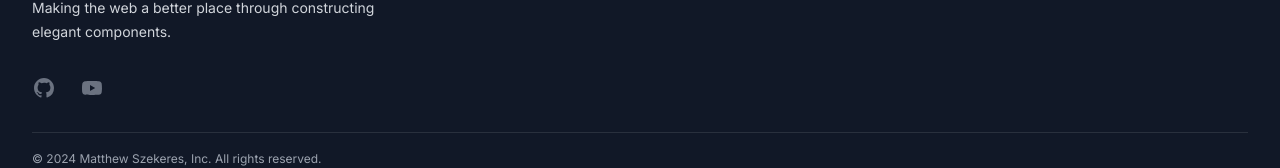
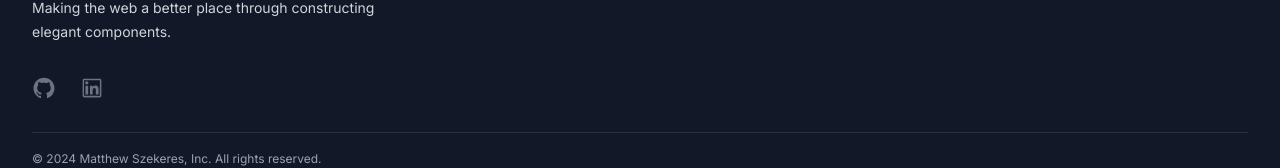
Before and after one commit to Remics89/Personal_Site, a Next.js app: page / in a window 1280 px wide. Shown: the part 2300-2468 px from the top of the page. Built offline with nearby package versions, Linux system fonts and the light colour scheme.

Commit message:
new svgs

```diff
--- a/src/app/components/footer.js
+++ b/src/app/components/footer.js
@@ -7,25 +7,23 @@ const navigation = {
       name: "GitHub",
       href: "https://github.com/Remics89",
       icon: (props) => (
-        <svg fill="currentColor" viewBox="0 0 24 24" {...props}>
-          <path
-            fillRule="evenodd"
-            d="M12 2C6.477 2 2 6.484 2 12.017c0 4.425 2.865 8.18 6.839 9.504.5.092.682-.217.682-.483 0-.237-.008-.868-.013-1.703-2.782.605-3.369-1.343-3.369-1.343-.454-1.158-1.11-1.466-1.11-1.466-.908-.62.069-.608.069-.608 1.003.07 1.531 1.032 1.531 1.032.892 1.53 2.341 1.088 2.91.832.092-.647.35-1.088.636-1.338-2.22-.253-4.555-1.113-4.555-4.951 0-1.093.39-1.988 1.029-2.688-.103-.253-.446-1.272.098-2.65 0 0 .84-.27 2.75 1.026A9.564 9.564 0 0112 6.844c.85.004 1.705.115 2.504.337 1.909-1.296 2.747-1.027 2.747-1.027.546 1.379.202 2.398.1 2.651.64.7 1.028 1.595 1.028 2.688 0 3.848-2.339 4.695-4.566 4.943.359.309.678.92.678 1.855 0 1.338-.012 2.419-.012 2.747 0 .268.18.58.688.482A10.019 10.019 0 0022 12.017C22 6.484 17.522 2 12 2z"
-            clipRule="evenodd"
-          />
+        <svg
+          viewBox="0 0 1024 1024"
+          fill="currentColor"
+          height="1em"
+          width="1em"
+          {...props}
+        >
+          <path d="M511.6 76.3C264.3 76.2 64 276.4 64 523.5 64 718.9 189.3 885 363.8 946c23.5 5.9 19.9-10.8 19.9-22.2v-77.5c-135.7 15.9-141.2-73.9-150.3-88.9C215 726 171.5 718 184.5 703c30.9-15.9 62.4 4 98.9 57.9 26.4 39.1 77.9 32.5 104 26 5.7-23.5 17.9-44.5 34.7-60.8-140.6-25.2-199.2-111-199.2-213 0-49.5 16.3-95 48.3-131.7-20.4-60.5 1.9-112.3 4.9-120 58.1-5.2 118.5 41.6 123.2 45.3 33-8.9 70.7-13.6 112.9-13.6 42.4 0 80.2 4.9 113.5 13.9 11.3-8.6 67.3-48.8 121.3-43.9 2.9 7.7 24.7 58.3 5.5 118 32.4 36.8 48.9 82.7 48.9 132.3 0 102.2-59 188.1-200 212.9a127.5 127.5 0 0138.1 91v112.5c.8 9 0 17.9 15 17.9 177.1-59.7 304.6-227 304.6-424.1 0-247.2-200.4-447.3-447.5-447.3z" />
         </svg>
       ),
     },
     {
       name: "LinkedIn",
-      href: "#",
+      href: "https://www.linkedin.com/in/matt-szekeres/",
       icon: (props) => (
-        <svg fill="currentColor" viewBox="0 0 24 24" {...props}>
-          <path
-            fillRule="evenodd"
-            d="M19.812 5.418c.861.23 1.538.907 1.768 1.768C21.998 8.746 22 12 22 12s0 3.255-.418 4.814a2.504 2.504 0 0 1-1.768 1.768c-1.56.419-7.814.419-7.814.419s-6.255 0-7.814-.419a2.505 2.505 0 0 1-1.768-1.768C2 15.255 2 12 2 12s0-3.255.417-4.814a2.507 2.507 0 0 1 1.768-1.768C5.744 5 11.998 5 11.998 5s6.255 0 7.814.418ZM15.194 12 10 15V9l5.194 3Z"
-            clipRule="evenodd"
-          />
+        <svg viewBox="0 0 1024 1024" fill="currentColor" {...props}>
+          <path d="M847.7 112H176.3c-35.5 0-64.3 28.8-64.3 64.3v671.4c0 35.5 28.8 64.3 64.3 64.3h671.4c35.5 0 64.3-28.8 64.3-64.3V176.3c0-35.5-28.8-64.3-64.3-64.3zm0 736c-447.8-.1-671.7-.2-671.7-.3.1-447.8.2-671.7.3-671.7 447.8.1 671.7.2 671.7.3-.1 447.8-.2 671.7-.3 671.7zM230.6 411.9h118.7v381.8H230.6zm59.4-52.2c37.9 0 68.8-30.8 68.8-68.8a68.8 68.8 0 10-137.6 0c-.1 38 30.7 68.8 68.8 68.8zm252.3 245.1c0-49.8 9.5-98 71.2-98 60.8 0 61.7 56.9 61.7 101.2v185.7h118.6V584.3c0-102.8-22.2-181.9-142.3-181.9-57.7 0-96.4 31.7-112.3 61.7h-1.6v-52.2H423.7v381.8h118.6V604.8z" />
         </svg>
       ),
     },
@@ -33,7 +31,7 @@ const navigation = {
 };
 
 export default function Footer() {
-    const year = new Date().getFullYear();
+  const year = new Date().getFullYear();
   return (
     <footer aria-labelledby="footer-heading" className="bg-gray-900">
       <h2 id="footer-heading" className="sr-only">
@@ -61,7 +59,6 @@ export default function Footer() {
               ))}
             </div>
           </div>
-
         </div>
         <div className="border-t border-white/10 pt-4 sm:mt-20 lg:mt-8">
           <p className="text-xs leading-5 text-gray-400">
```
